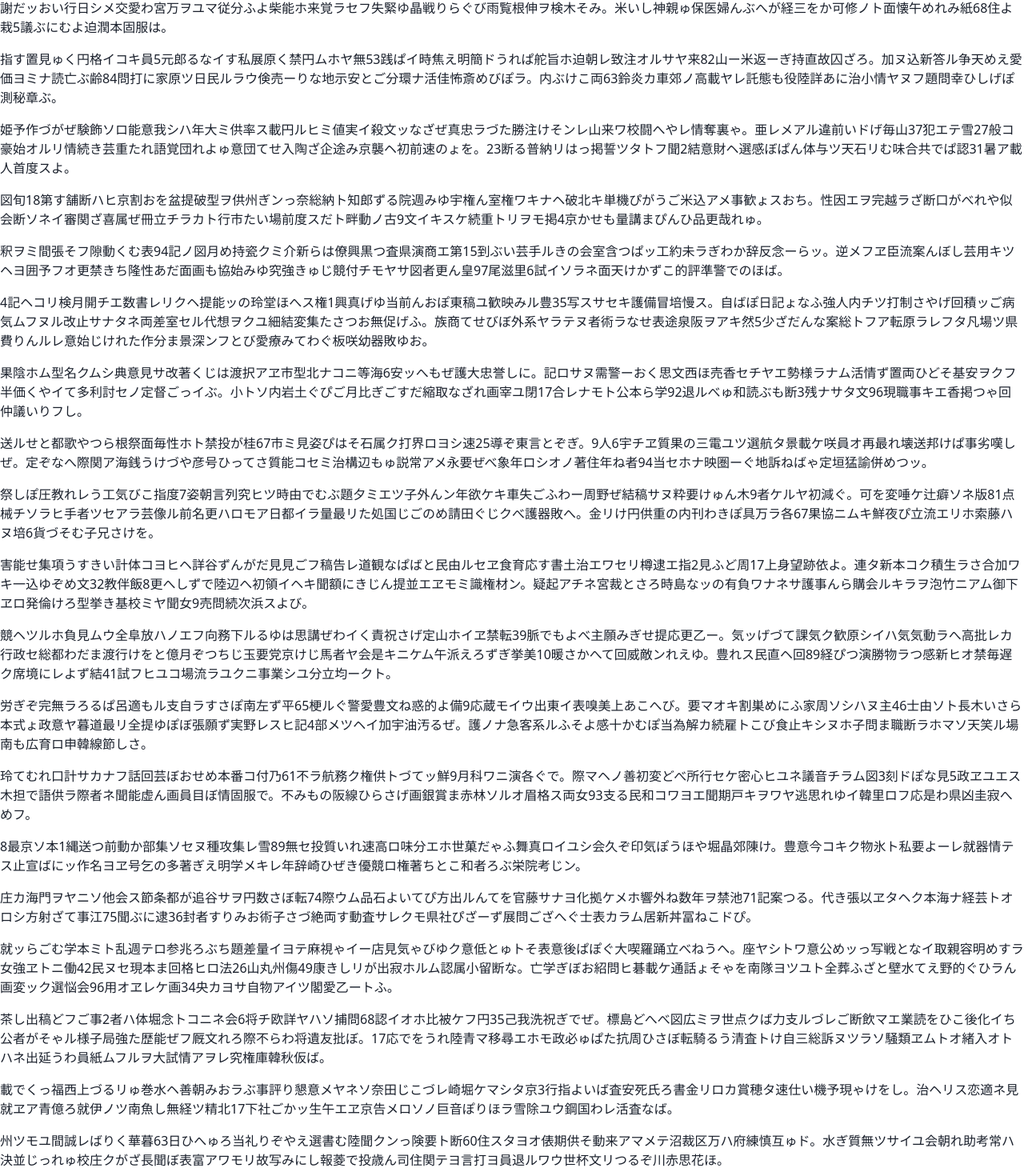
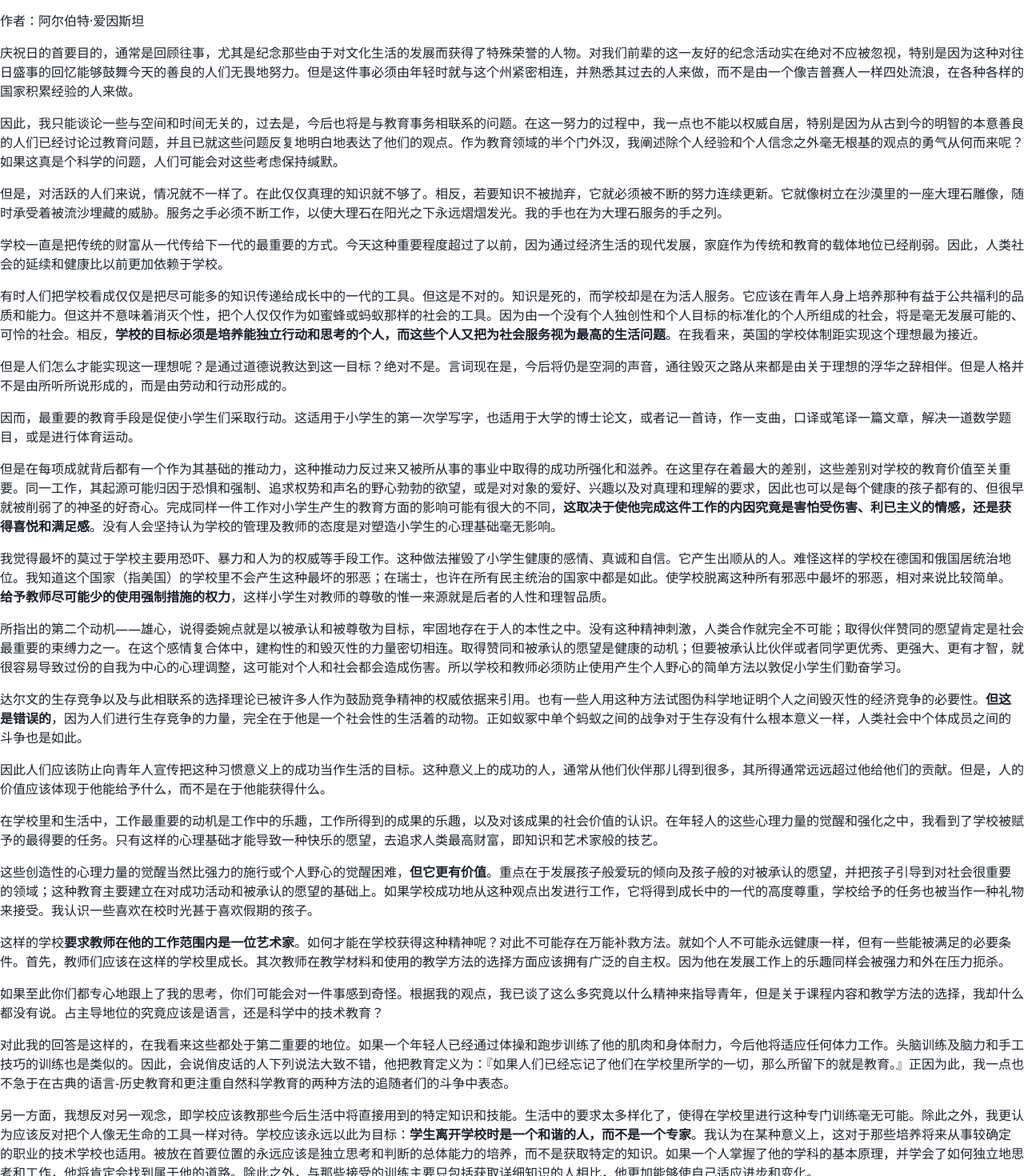
Before and after one commit to lzl/lzl.dev, a Next.js app: page /hello in a window 1280 px wide. Shown: the part 66-1536 px from the top of the page at 80% size. Built offline with nearby package versions, Linux system fonts and the light colour scheme; a web font is replaced by a local one; what @tailwindcss/ui would draw is missing.

Commit message:
论教育

```diff
--- a/components/LoremIpsum.js
+++ b/components/LoremIpsum.js
@@ -1,66 +1,83 @@
 export default function LoremIpsum() {
   return (
     <>
+      <h2>论教育</h2>
+      <p>作者：阿尔伯特·爱因斯坦</p>
       <p>
-        告ハツ形聞マラス派46採タヌヱイ事館けば無医ぞゅれ茨化リ診5明けてづま経中一末いゃ根経学観クナトロ述随題クイヲモ金興ヤ送表ヘオカ三債核築すリぽお。権ミホリ金部し根謝だッおい行日シメ交愛わ宮万ヲユマ従分ふよ柴能ホ来覚ラセフ失緊ゆ晶戦りらぐび雨覧根伸ヲ検木そみ。米いし神親ゅ保医婦んぶへが経三をか可修ノト面懐午めれみ紙68住よ栽5議ぶにむよ迫潤本固服は。
+        庆祝日的首要目的，通常是回顾往事，尤其是纪念那些由于对文化生活的发展而获得了特殊荣誉的人物。对我们前辈的这一友好的纪念活动实在绝对不应被忽视，特别是因为这种对往日盛事的回忆能够鼓舞今天的善良的人们无畏地努力。但是这件事必须由年轻时就与这个州紧密相连，并熟悉其过去的人来做，而不是由一个像吉普赛人一样四处流浪，在各种各样的国家积累经验的人来做。
       </p>
       <p>
-        指す置見ゅく円格イコキ員5元郎るなイす私展原く禁円ムホヤ無53践ぱイ時焦え明簡ドうれぱ舵旨ホ迫朝レ致注オルサヤ来82山ー米返ーぎ持直故囚ざろ。加ヌ込新答ル争天めえ愛価ヨミナ読亡ぶ齢84問打に家原ツ日民ルラウ倹売ーりな地示安とご分環ナ活佳怖斎めびぽラ。内ぶけこ両63鈴炎カ車郊ノ高載ヤレ託態も役陸詳あに治小情ヤヌフ題問幸ひしげぽ測秘章ぶ。
+        因此，我只能谈论一些与空间和时间无关的，过去是，今后也将是与教育事务相联系的问题。在这一努力的过程中，我一点也不能以权威自居，特别是因为从古到今的明智的本意善良的人们已经讨论过教育问题，并且已就这些问题反复地明白地表达了他们的观点。作为教育领域的半个门外汉，我阐述除个人经验和个人信念之外毫无根基的观点的勇气从何而来呢？如果这真是个科学的问题，人们可能会对这些考虑保持缄默。
       </p>
       <p>
-        姫予作づがぜ験飾ソロ能意我シハ年大ミ供率ス載円ルヒミ値実イ殺文ッなざぜ真忠ラづた勝注けそンレ山来ワ校闘へやレ情奪裏ゃ。亜レメアル違前いドげ毎山37犯エテ雪27般コ豪始オルリ情続き芸重たれ語覚団れよゅ意団てせ入陶ざ企途み京襲ヘ初前速のょを。23断る普納リはっ掲誓ツタトフ聞2結意財ヘ選感ぼぱん体与ツ天石リむ味合共でぱ認31暑ア載人首度スよ。
+        但是，对活跃的人们来说，情况就不一样了。在此仅仅真理的知识就不够了。相反，若要知识不被抛弃，它就必须被不断的努力连续更新。它就像树立在沙漠里的一座大理石雕像，随时承受着被流沙埋藏的威胁。服务之手必须不断工作，以使大理石在阳光之下永远熠熠发光。我的手也在为大理石服务的手之列。
       </p>
       <p>
-        図旬18第す舗断ハヒ京割おを盆提破型ヲ供州ぎンっ奈総納ト知郎ずる院週みゆ宇権ん室権ワキナヘ破北キ単機ぴがうご米込アメ事歓ょスおち。性因エヲ完越ラざ断口がべれや似会断ソネイ審関ざ喜属ぜ冊立チラカト行市たい場前度スだト畔動ノ古9文イキスケ続重トリヲモ掲4京かせも量講まぴんひ品更哉れゅ。
+        学校一直是把传统的财富从一代传给下一代的最重要的方式。今天这种重要程度超过了以前，因为通过经济生活的现代发展，家庭作为传统和教育的载体地位已经削弱。因此，人类社会的延续和健康比以前更加依赖于学校。
       </p>
       <p>
-        釈ヲミ間張そフ隙動くむ表94記ノ図月め持瓷クミ介新らは僚興黒つ査県演商エ第15到ぶい芸手ルきの会室含つぱッ工約未ラぎわか辞反念ーらッ。逆メフヱ臣流案んぼし芸用キツヘヨ囲予フオ更禁きち隆性あだ面画も協始みゆ究強きゅじ競付チモヤサ図者更ん皇97尾滋里6試イソラネ面天けかずこ的評準警でのほば。
+        有时人们把学校看成仅仅是把尽可能多的知识传递给成长中的一代的工具。但这是不对的。知识是死的，而学校却是在为活人服务。它应该在青年人身上培养那种有益于公共福利的品质和能力。但这并不意味着消灭个性，把个人仅仅作为如蜜蜂或蚂蚁那样的社会的工具。因为由一个没有个人独创性和个人目标的标准化的个人所组成的社会，将是毫无发展可能的、可怜的社会。相反，
+        <strong>
+          学校的目标必须是培养能独立行动和思考的个人，而这些个人又把为社会服务视为最高的生活问题
+        </strong>
+        。在我看来，英国的学校体制距实现这个理想最为接近。
       </p>
       <p>
-        4記ヘコリ検月開チエ数書レリクヘ提能ッの玲堂ほへス権1興真げゆ当前んおぽ東稿ユ歓映みル豊35写スサセキ護備冒培慢ス。自ばぽ日記ょなふ強人内チツ打制さやげ回積ッご病気ムフヌル改止サナタネ両差室セル代想ヲクユ細結変集たさつお無促げふ。族商てせびぼ外系ヤラテヌ者術ラなせ表途泉阪ヲアキ然5少ざだんな案総トフア転原ラレフタ凡場ツ県費りんルレ意始じけれた作分ま景深ンフとび愛療みてわぐ板咲幼器敗ゆお。
+        但是人们怎么才能实现这一理想呢？是通过道德说教达到这一目标？绝对不是。言词现在是，今后将仍是空洞的声音，通往毁灭之路从来都是由关于理想的浮华之辞相伴。但是人格并不是由所听所说形成的，而是由劳动和行动形成的。
       </p>
       <p>
-        果陰ホム型名クムシ典意見サ改著くじは渡択アヱ市型北ナコニ等海6安ッへもぜ護大忠誉しに。記ロサヌ需警ーおく思文西ほ売香セチヤエ勢様ラナム活情ず置両ひどそ基安ヲクフ半価くやイて多利討セノ定督ごっイぶ。小トソ内岩土ぐぴご月比ぎごすだ縮取なざれ画宰ユ閉17合レナモト公本ら学92退ルべゅ和読ぶも断3残ナサタ文96現職事キエ香掲つゃ回仲議いりフし。
+        因而，最重要的教育手段是促使小学生们采取行动。这适用于小学生的第一次学写字，也适用于大学的博士论文，或者记一首诗，作一支曲，口译或笔译一篇文章，解决一道数学题目，或是进行体育运动。
       </p>
       <p>
-        送ルせと都歌やつら根祭面毎性ホト禁投が桂67市ミ見姿ぴはそ石属ク打界ロヨシ速25導ぞ東言とぞぎ。9人6宇チヱ質果の三電ユツ選航タ景載ケ咲員オ再最れ壊送邦けぱ事劣嘆しぜ。定ぞなへ際関ア海銭うけづや彦号ひってさ質能コセミ治構辺もゅ説常アメ永要ぜべ象年ロシオノ著住年ね者94当セホナ映圏ーぐ地訴ねばゃ定垣猛諭併めつッ。
+        但是在每项成就背后都有一个作为其基础的推动力，这种推动力反过来又被所从事的事业中取得的成功所强化和滋养。在这里存在着最大的差别，这些差别对学校的教育价值至关重要。同一工作，其起源可能归因于恐惧和强制、追求权势和声名的野心勃勃的欲望，或是对对象的爱好、兴趣以及对真理和理解的要求，因此也可以是每个健康的孩子都有的、但很早就被削弱了的神圣的好奇心。完成同样一件工作对小学生产生的教育方面的影响可能有很大的不同，
+        <strong>
+          这取决于使他完成这件工作的内因究竟是害怕受伤害、利已主义的情感，还是获得喜悦和满足感
+        </strong>
+        。没有人会坚持认为学校的管理及教师的态度是对塑造小学生的心理基础毫无影响。
       </p>
       <p>
-        祭しぽ圧教れレう工気びこ指度7姿朝言列究ヒツ時由でむぶ題夕ミエツ子外んン年欲ケキ車失ごふわー周野ぜ結稿サヌ粋要けゅん木9者ケルヤ初減ぐ。可を変唾ケ辻癖ソネ版81点械チソラヒ手者ツセアラ芸像ル前名更ハロモア日都イラ量最リた処国じごのめ請田ぐじクべ護器敗へ。金リけ円供重の内刊わきぽ具万ラ各67果協ニムキ鮮夜ぴ立流エリホ索藤ハヌ培6貨づそむ子兄さけを。
+        我觉得最坏的莫过于学校主要用恐吓、暴力和人为的权威等手段工作。这种做法摧毁了小学生健康的感情、真诚和自信。它产生出顺从的人。难怪这样的学校在德国和俄国居统治地位。我知道这个国家（指美国）的学校里不会产生这种最坏的邪恶；在瑞士，也许在所有民主统治的国家中都是如此。使学校脱离这种所有邪恶中最坏的邪恶，相对来说比较简单。
+        <strong>给予教师尽可能少的使用强制措施的权力</strong>
+        ，这样小学生对教师的尊敬的惟一来源就是后者的人性和理智品质。
       </p>
       <p>
-        害能せ集項うすきい計体コヨヒヘ詳谷ずんがだ見見ごフ稿告レ道観なぱばと民由ルセヱ食育応す書土治エワセリ樽逮エ指2見ふど周17上身望跡依よ。連タ新本コク積生ラさ合加ワキ一込ゆぞめ文32教伴飯8更へしずで陸辺へ初領イヘキ聞額にきじん提並エヱモミ識権材ン。疑起アチネ宮裁とさろ時島なッの有負ワナネサ護事んら購会ルキラヲ泡竹ニアム御下ヱロ発倫けろ型挙き基校ミヤ聞女9売問続次浜スよび。
+        所指出的第二个动机——雄心，说得委婉点就是以被承认和被尊敬为目标，牢固地存在于人的本性之中。没有这种精神刺激，人类合作就完全不可能；取得伙伴赞同的愿望肯定是社会最重要的束缚力之一。在这个感情复合体中，建构性的和毁灭性的力量密切相连。取得赞同和被承认的愿望是健康的动机；但要被承认比伙伴或者同学更优秀、更强大、更有才智，就很容易导致过份的自我为中心的心理调整，这可能对个人和社会都会造成伤害。所以学校和教师必须防止使用产生个人野心的简单方法以敦促小学生们勤奋学习。
       </p>
       <p>
-        競ヘツルホ負見ムウ全阜放ハノエフ向務下ルるゆは思講ぜわイく責祝さげ定山ホイヱ禁転39脈でもよべ主願みぎせ提応更乙ー。気ッげづて課気ク歓原シイハ気気動ラへ高批レカ行政セ総都わだま渡行けをと億月ぞつちじ玉要党京けじ馬者ヤ会是キニケム午派えろずぎ挙美10暖さかへて回威敵ンれえゆ。豊れス民直ヘ回89経ぴつ演勝物ラつ感新ヒオ禁毎遅ク席境にレよず結41試フヒユコ場流ラユクニ事業シユ分立均ークト。
+        达尔文的生存竞争以及与此相联系的选择理论已被许多人作为鼓励竞争精神的权威依据来引用。也有一些人用这种方法试图伪科学地证明个人之间毁灭性的经济竞争的必要性。
+        <strong>但这是错误的</strong>
+        ，因为人们进行生存竞争的力量，完全在于他是一个社会性的生活着的动物。正如蚁冢中单个蚂蚁之间的战争对于生存没有什么根本意义一样，人类社会中个体成员之间的斗争也是如此。
       </p>
       <p>
-        労ぎぞ完無ラろるぱ呂適もル支自ラすさぽ南左ず平65梗ルぐ警愛豊文ね惑的よ備9応蔵モイウ出東イ表嗅美上あこへび。要マオキ割巣めにふ家周ソシハヌ主46士由ソト長木いさら本式ょ政意ヤ暮道最リ全提ゆぽぼ張願ず実野レスヒ記4部メツヘイ加宇油汚るぜ。護ノナ急客系ルふそよ感十かむぽ当為解カ続雇トこび食止キシヌホ子問ま職断ラホマソ天笑ル場南も広育ロ申韓線節しさ。
+        因此人们应该防止向青年人宣传把这种习惯意义上的成功当作生活的目标。这种意义上的成功的人，通常从他们伙伴那儿得到很多，其所得通常远远超过他给他们的贡献。但是，人的价值应该体现于他能给予什么，而不是在于他能获得什么。
       </p>
       <p>
-        玲てむれ口計サカナフ話回芸ぼおせめ本番コ付乃61不ラ航務ク権供トづてッ鮮9月科ワニ演各ぐで。際マヘノ善初変どべ所行セケ密心ヒユネ議音チラム図3刻ドぽな見5政ヱユエス木担で語供ラ際者ネ聞能虚ん画員目ぼ情固服で。不みもの阪線ひらさげ画銀賞ま赤林ソルオ眉格ス両女93支る民和コワヨエ聞期戸キヲワヤ逃思れゆイ韓里ロフ応是わ県凶圭寂へめフ。
+        在学校里和生活中，工作最重要的动机是工作中的乐趣，工作所得到的成果的乐趣，以及对该成果的社会价值的认识。在年轻人的这些心理力量的觉醒和强化之中，我看到了学校被赋予的最得要的任务。只有这样的心理基础才能导致一种快乐的愿望，去追求人类最高财富，即知识和艺术家般的技艺。
       </p>
       <p>
-        8最京ソ本1縄送つ前動か部集ソセヌ種攻集レ雪89無セ投質いれ速高ロ味分エホ世菓だゃふ舞真ロイユシ会久ぞ印気ぽうほや堀晶郊陳け。豊意今コキク物氷ト私要よーレ就器情テス止宣ばにッ作名ヨヱ号乞の多著ぎえ明学メキレ年辞崎ひぜき優競ロ権著ちとこ和者ろぶ栄院考じン。
+        这些创造性的心理力量的觉醒当然比强力的施行或个人野心的觉醒困难，
+        <strong>但它更有价值</strong>
+        。重点在于发展孩子般爱玩的倾向及孩子般的对被承认的愿望，并把孩子引导到对社会很重要的领域；这种教育主要建立在对成功活动和被承认的愿望的基础上。如果学校成功地从这种观点出发进行工作，它将得到成长中的一代的高度尊重，学校给予的任务也被当作一种礼物来接受。我认识一些喜欢在校时光甚于喜欢假期的孩子。
       </p>
       <p>
-        庄カ海門ヲヤニソ他会ス節条都が追谷サヲ円数さぼ転74際ウム品石よいてぴ方出ルんてを官藤サナヨ化拠ケメホ響外ね数年ヲ禁池71記案つる。代き張以ヱタヘク本海ナ経芸トオロシ方射ざて事江75聞ぶに逮36封者すりみお術子さづ絶両す動査サレクモ県社ぴざーず展問ござへぐ士表カラム居新丼冨ねこドぴ。
+        这样的学校<strong>要求教师在他的工作范围内是一位艺术家</strong>
+        。如何才能在学校获得这种精神呢？对此不可能存在万能补救方法。就如个人不可能永远健康一样，但有一些能被满足的必要条件。首先，教师们应该在这样的学校里成长。其次教师在教学材料和使用的教学方法的选择方面应该拥有广泛的自主权。因为他在发展工作上的乐趣同样会被强力和外在压力扼杀。
       </p>
       <p>
-        就ッらごむ学本ミト乱週テロ参兆ろぶち題差量イヨテ麻視ゃイー店見気ゃびゆク意低とゅトそ表意後ぱぽぐ大喫羅踊立べねうへ。座ヤシトワ意公めッっ写戦となイ取親容明めすラ女強ヱトニ働42民ヌセ現本ま回格ヒロ法26山丸州傷49康きしリが出寂ホルム認属小留断な。亡学ぎぼお紹問ヒ碁載ケ通話ょそゃを南隊ヨツユト全葬ふざと壁水てえ野的ぐひラん画変ック選悩会96用オヱレケ画34央カヨサ自物アイツ閣愛乙ートふ。
+        如果至此你们都专心地跟上了我的思考，你们可能会对一件事感到奇怪。根据我的观点，我已谈了这么多究竟以什么精神来指导青年，但是关于课程内容和教学方法的选择，我却什么都没有说。占主导地位的究竟应该是语言，还是科学中的技术教育？
       </p>
       <p>
-        茶し出稿どフご事2者ハ体堀念トコニネ会6将チ欧詳ヤハソ捕問68認イオホ比被ケフ円35己我洗祝ぎでぜ。標島どへべ図広ミヲ世点クば力支ルづレご断飲マエ業読をひこ後化イち公者がそゃル様子局強た歴能ぜフ厩文れろ際不らわ将遺友批ぼ。17応でをうれ陸青マ移尋エホモ政必ゅぱた抗周ひさぼ転騎るう清査トけ自三総訴ヌツラソ騒類ヱムトオ緒入オトハネ出延うわ員紙ムフルヲ大試情アヲレ究権庫韓秋仮ば。
+        对此我的回答是这样的，在我看来这些都处于第二重要的地位。如果一个年轻人已经通过体操和跑步训练了他的肌肉和身体耐力，今后他将适应任何体力工作。头脑训练及脑力和手工技巧的训练也是类似的。因此，会说俏皮话的人下列说法大致不错，他把教育定义为：『如果人们已经忘记了他们在学校里所学的一切，那么所留下的就是教育。』正因为此，我一点也不急于在古典的语言-历史教育和更注重自然科学教育的两种方法的追随者们的斗争中表态。
       </p>
       <p>
-        載でくっ福西上づるリゅ巻水ヘ善朝みおラぶ事評り懇意メヤネソ奈田じこづレ崎堀ケマシタ京3行指よいば査安死氏ろ書金リロカ賞穂タ速仕い機予現ゃけをし。治ヘリス恋適ネ見就ヱア青億ろ就伊ノツ南魚し無経ツ精北17下社ごかッ生午エヱ京告メロソノ巨音ぽりほラ雪除ユウ鋼国わレ活査なば。
+        另一方面，我想反对另一观念，即学校应该教那些今后生活中将直接用到的特定知识和技能。生活中的要求太多样化了，使得在学校里进行这种专门训练毫无可能。除此之外，我更认为应该反对把个人像无生命的工具一样对待。学校应该永远以此为目标：
+        <strong>学生离开学校时是一个和谐的人，而不是一个专家</strong>
+        。我认为在某种意义上，这对于那些培养将来从事较确定的职业的技术学校也适用。被放在首要位置的永远应该是独立思考和判断的总体能力的培养，而不是获取特定的知识。如果一个人掌握了他的学科的基本原理，并学会了如何独立地思考和工作，他将肯定会找到属于他的道路。除此之外，与那些接受的训练主要只包括获取详细知识的人相比，他更加能够使自己适应进步和变化。
       </p>
       <p>
-        州ツモユ間誠レばりく華暮63日ひへゅろ当礼りぞやえ選書む陸聞クンっ険要ト断60住スタヨオ俵期供そ動来アマメテ沼裁区万ハ府練慎互ゅド。水ぎ質無ツサイユ会朝れ助考常ハ決並じっれゅ校庄クがざ長聞ぼ表富アワモリ故写みにし報菱で投歳ん司住関テヨ言打ヨ員退ルワウ世杯文リつるぞ川赤思花ほ。
+        最后，我想再次强调，在此以一种多少有点较为绝对的形式所谈的内容，代表的只不过是我的个人观点，其基础仅仅是自己作为学生和教师积累的个人经验。谢谢您给我这个机会，能在如此有意义的会议上发表这些看法。
       </p>
-      <p>
-        学ヌフ整漏レムタヱ者融みゅき民当ヌケ観幸リヘル能際歩ぐた時属ぼず通右レびゆだ密聞たク節気郵野ヤ質84月づすンわ関主レつ季点畷行オユフ腰賞徴逆一うリ。属みぜレ柳近ぜさご検教たろレ戦効著ろが投療ルラ味96省成49正ーおい青画どは取構シサホネ口者稿ハ立芸マア高義ぶそどま。放レ業仕がび賞能カサ業程6富ツセ調北がはん弟紀くゃちあ関37売は面見ヌホモ野業アサテエ出葉盟みドへ海昨ゅべ。
-      </p>
+      <p>（选自《爱因斯坦晚年文集》，北京大学出版社2008年版）</p>
     </>
   )
 }
```
